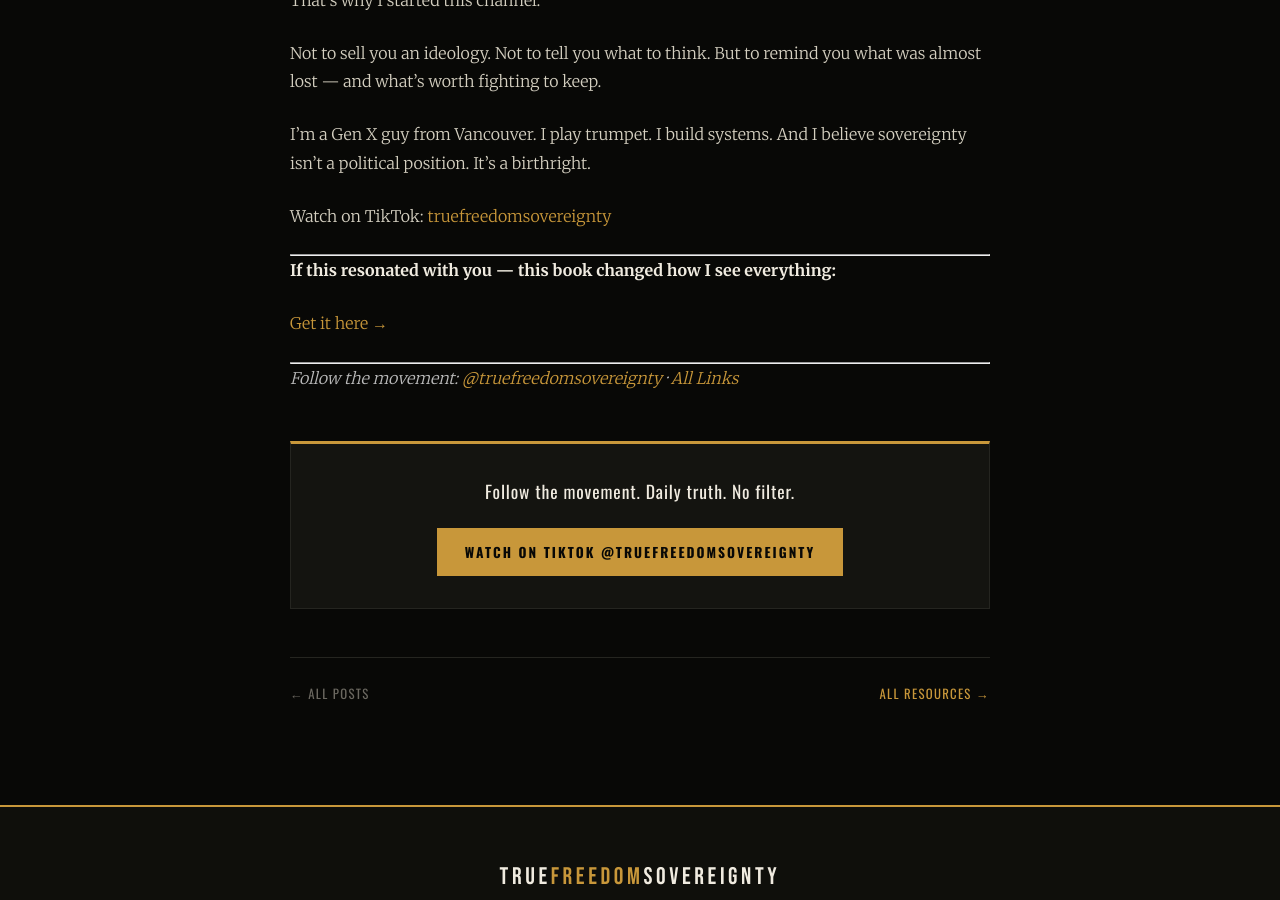
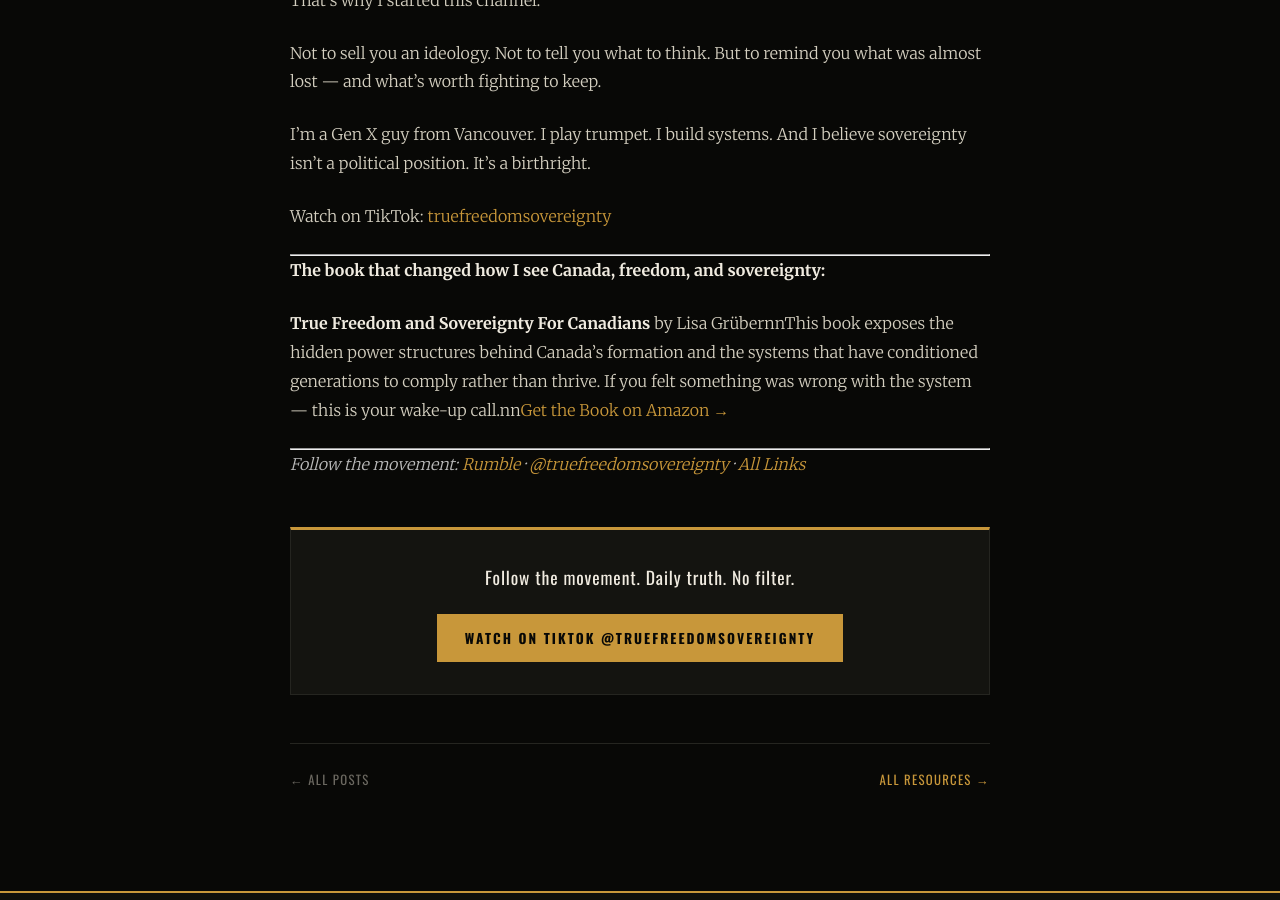
Before and after one commit to jrocvideos/truefreedom-legal, a Jekyll site: the page built from _posts/2026-04-11-why-i-started-this-channel.md, in a window 1280 px wide and 900 px high, scrolled down 2537 px. Built offline with Jekyll 4.4.1, drawn with Linux system fonts in a browser that asks for light colours.

Commit message:
add: book CTA and Rumble link to first post

```diff
--- a/_posts/2026-04-11-why-i-started-this-channel.md
+++ b/_posts/2026-04-11-why-i-started-this-channel.md
@@ -64,10 +64,10 @@ Watch on TikTok: [truefreedomsovereignty](https://www.tiktok.com/@truefreedomsov
 
 ---
 
-**If this resonated with you — this book changed how I see everything:**
+**The book that changed how I see Canada, freedom, and sovereignty:**
 
-[Get it here →](https://amzn.to/47Vjfnc)
+**True Freedom and Sovereignty For Canadians** by Lisa GrübernnThis book exposes the hidden power structures behind Canada's formation and the systems that have conditioned generations to comply rather than thrive. If you felt something was wrong with the system — this is your wake-up call.nn[Get the Book on Amazon →](https://amzn.to/4msTJMj)
 
 ---
 
-*Follow the movement: [@truefreedomsovereignty](https://www.tiktok.com/@truefreedomsovereignty) · [All Links](https://linktr.ee/truefreedomsovereignty)*
+*Follow the movement: [Rumble](https://rumble.com/user/thewildchildwonder) · [@truefreedomsovereignty](https://www.tiktok.com/@truefreedomsovereignty) · [All Links](https://linktr.ee/truefreedomsovereignty)*
```
